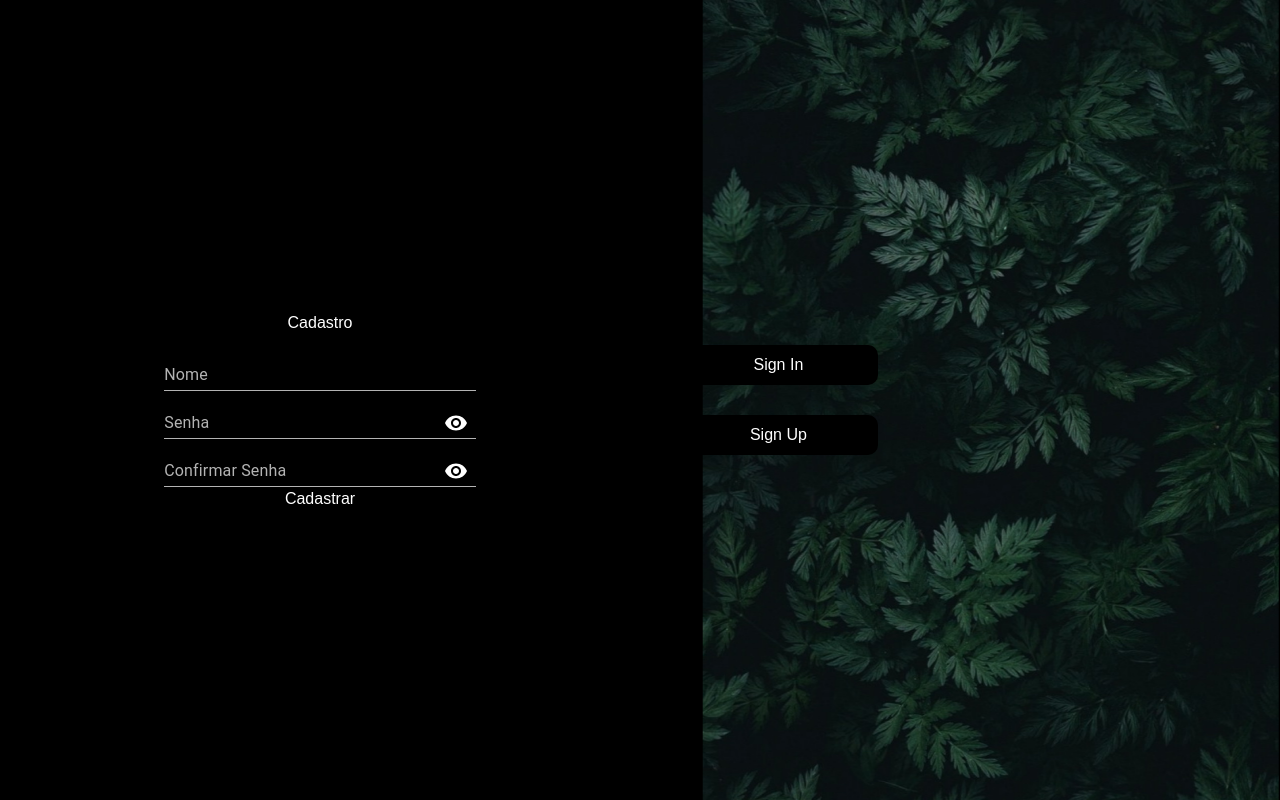
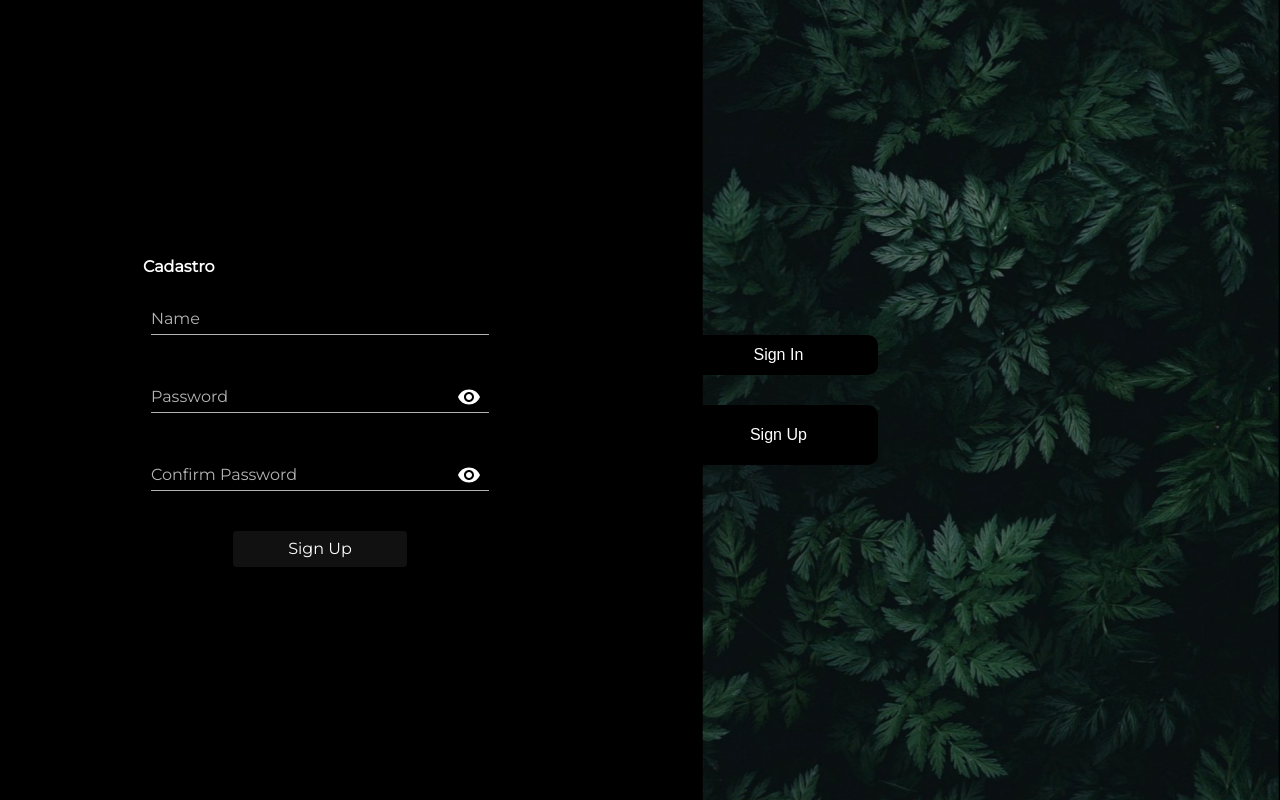
Before and after one commit to LeonanAraudo/ProjectForm, a Next.js app: page / in a window 1280 px wide. Both pictures are taken after a click on the button "Sign In". Built offline with nearby package versions, Linux system fonts and the light colour scheme.

Commit message:
update cadastro

```diff
--- a/src/app/componentes/formCadastro/cadastro.tsx
+++ b/src/app/componentes/formCadastro/cadastro.tsx
@@ -10,15 +10,33 @@ import TextField from '@mui/material/TextField';
 import Visibility from '@mui/icons-material/Visibility';
 import VisibilityOff from '@mui/icons-material/VisibilityOff'
 import { createTheme, ThemeProvider } from '@mui/material/styles';
+import { montserrat } from '../../fonts'
+import Stack from '@mui/material/Stack';
+import Button from '@mui/material/Button';
 
 const theme = createTheme({
     palette: {
       mode: 'dark',
       primary: {
-        main: '#ffffff', // Cor do texto e borda
+        main: '#ffffff',
       },
+      secondary:{
+        main: '#111111'
+      }
+    },
+    typography:{
+      fontFamily: montserrat.style.fontFamily
     },
     components: {
+      MuiButton: {
+        styleOverrides: {
+          root: {
+            padding: '4px 55px',
+            fontSize: '16px',
+            textTransform: 'none'
+          },
+        },
+      },
       MuiOutlinedInput: {
         styleOverrides: {
           root: {
@@ -51,17 +69,19 @@ export default function Cadastro(){
       event.preventDefault();
     };
     return(
-    <>
-    <p>Cadastro</p>
+    <div>
+    <div className={`w-[100%] ${montserrat.className}`}>
+      <strong className='mt-4 mb-4 text-lg'>Cadastro</strong>
+    </div>
     <ThemeProvider theme={theme}>
 
              <Box
                 component="form"
-                sx={{ m: 1, width: '35ch',display:'flex',flexDirection:'column' } }
+                sx={{ m: 1, width: '38ch',display:'flex',flexDirection:'column',gap:'30px' } }
                 >
-                <TextField id="standard-basic" label="Nome" variant="standard" />
-                <FormControl sx={{ width: '35ch' }} variant="standard">
-                    <InputLabel htmlFor="standard-adornment-password">Senha</InputLabel>
+                <TextField id="standard-basic" label="Name" variant="standard" />
+                <FormControl sx={{ width: '38ch' }} variant="standard">
+                    <InputLabel htmlFor="standard-adornment-password">Password</InputLabel>
                     <Input
                         id="standard-adornment-password"
                         type={showPassword ? 'text' : 'password'}
@@ -81,8 +101,8 @@ export default function Cadastro(){
                         }
                     />
                 </FormControl>
-                <FormControl sx={{ width: '35ch' }} variant="standard">
-                    <InputLabel htmlFor="standard-adornment-password">Confirmar Senha</InputLabel>
+                <FormControl sx={{ width: '38ch' }} variant="standard">
+                    <InputLabel htmlFor="standard-adornment-password">Confirm Password</InputLabel>
                     <Input
                         id="standard-adornment-password"
                         type={showPassword ? 'text' : 'password'}
@@ -102,9 +122,11 @@ export default function Cadastro(){
                         }
                     />
                 </FormControl>
-                <button>Cadastrar</button>
+                <Stack  direction="row" sx={{display:'flex', alingItens:'center', justifyContent:'center',marginTop:'10px'}}>
+                  <Button variant="contained" color='secondary'>Sign Up</Button>
+                </Stack>
              </Box>
     </ThemeProvider>
-    </>
+    </div>
     )
 }
--- a/src/app/page.jsx
+++ b/src/app/page.jsx
@@ -19,7 +19,7 @@ export default function Home() {
                 <div className={style.buttonSpace}>
                     <button onClick={toggleForms} >Sign In</button>
                 </div>
-                <div className={style.buttonSpace}>
+                <div className={style.buttonSpace2}>
                     <button onClick={toggleForms}>Sign Up</button>
                 </div>
             </div>
--- a/src/app/style.module.css
+++ b/src/app/style.module.css
@@ -111,3 +111,15 @@
 .formCadastroActive .buttonSpace{
   height: 40px;
 }
+.formCadastroActive .buttonSpace2{
+height: 60px;
+}
+.buttonSpace2{
+  width: 200px;
+  height: 40px;
+  display: flex;
+  align-items: center;
+  justify-content: center;
+  background-color: rgb(0, 0, 0);
+  border-radius: 10px;
+}
```
